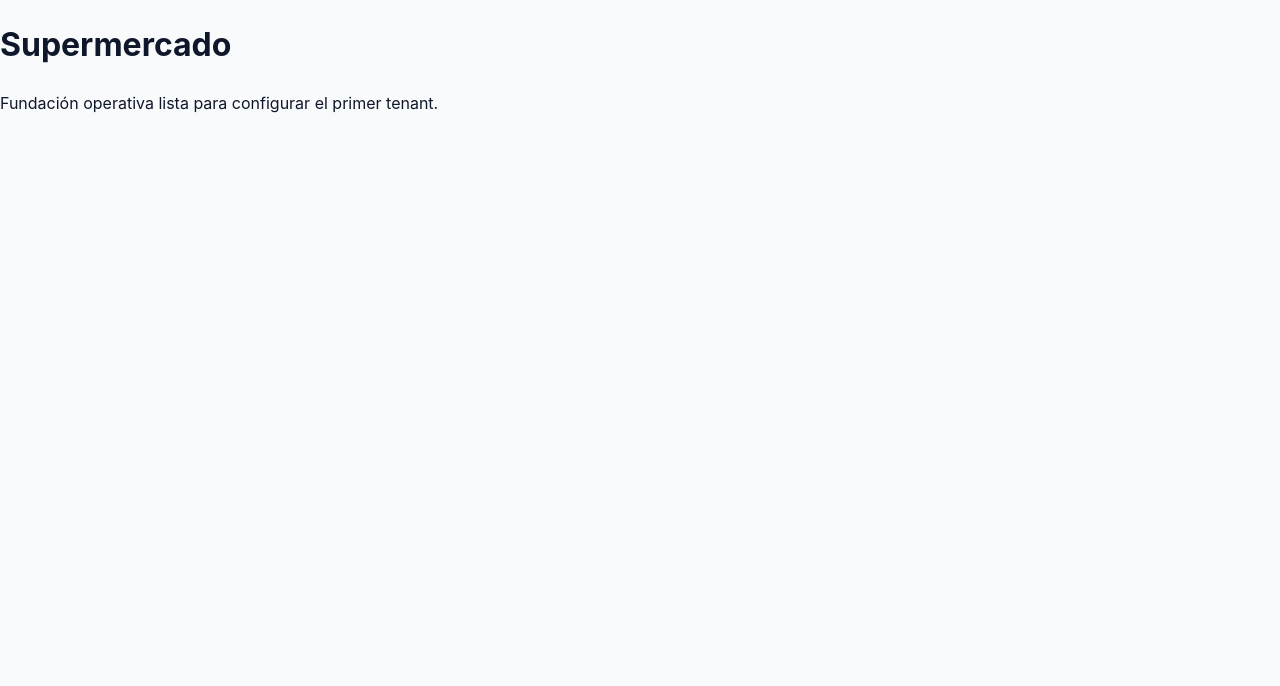
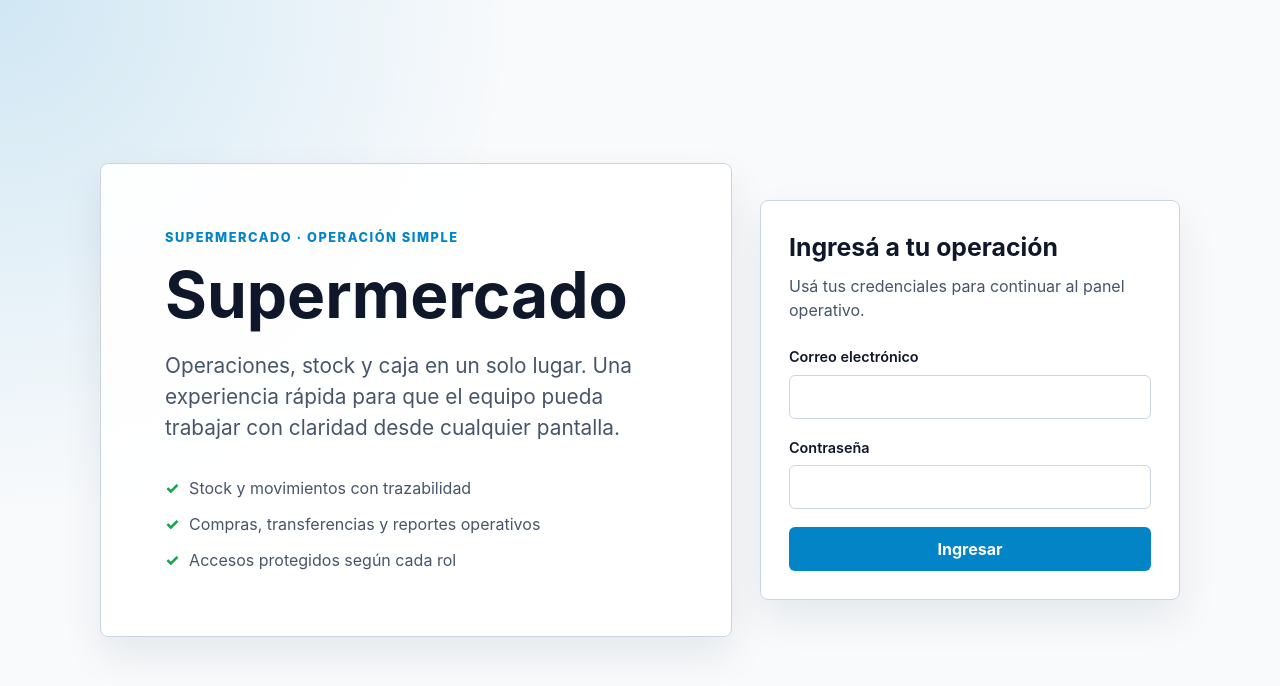
Before and after one commit to bialyLT/app-supermercado, a Next.js app: page / in a window 1280 px wide. Shown: the top 686 px of the page. Built offline with nearby package versions, Linux system fonts and the light colour scheme.

Commit message:
feat(auth): add login landing experience

```diff
--- /dev/null
+++ b/app/page.module.css
@@ -0,0 +1,110 @@
+.page {
+  min-height: 100vh;
+  display: grid;
+  place-items: center;
+  padding: 32px 20px;
+  background:
+    radial-gradient(circle at top left, rgba(2, 132, 199, 0.16), transparent 34%),
+    var(--color-bg, #f8fafc);
+}
+
+.shell {
+  width: min(1080px, 100%);
+  display: grid;
+  grid-template-columns: minmax(0, 1.2fr) minmax(320px, 420px);
+  gap: 28px;
+  align-items: stretch;
+}
+
+.hero,
+.loginCard {
+  border: 1px solid var(--color-border, #cbd5e1);
+  border-radius: var(--radius-lg, 8px);
+  background: rgba(255, 255, 255, 0.94);
+  box-shadow: 0 18px 40px rgba(15, 23, 42, 0.08);
+}
+
+.hero {
+  display: flex;
+  flex-direction: column;
+  justify-content: center;
+  padding: clamp(28px, 6vw, 64px);
+}
+
+.eyebrow {
+  margin: 0 0 14px;
+  color: var(--color-primary, #0284c7);
+  font-size: 0.8rem;
+  font-weight: 800;
+  letter-spacing: 0.12em;
+  text-transform: uppercase;
+}
+
+.title {
+  margin: 0;
+  color: var(--color-text, #0f172a);
+  font-size: clamp(2.2rem, 5vw, 4.5rem);
+  line-height: 1.04;
+}
+
+.description {
+  max-width: 600px;
+  margin: 22px 0 0;
+  color: var(--color-text-muted, #475569);
+  font-size: clamp(1.05rem, 2vw, 1.3rem);
+}
+
+.features {
+  display: grid;
+  gap: 12px;
+  margin: 32px 0 0;
+  padding: 0;
+  list-style: none;
+}
+
+.features li {
+  display: flex;
+  gap: 10px;
+  align-items: center;
+  color: var(--color-text-muted, #475569);
+}
+
+.features li::before {
+  content: "✓";
+  color: var(--color-success, #16a34a);
+  font-weight: 800;
+}
+
+.loginCard {
+  align-self: center;
+  padding: 28px;
+}
+
+.loginTitle {
+  margin: 0 0 8px;
+  color: var(--color-text, #0f172a);
+  font-size: 1.55rem;
+}
+
+.loginDescription {
+  margin: 0 0 24px;
+  color: var(--color-text-muted, #475569);
+}
+
+@media (max-width: 760px) {
+  .page {
+    padding: 20px 14px;
+  }
+
+  .shell {
+    grid-template-columns: 1fr;
+  }
+
+  .hero {
+    padding: 28px 24px;
+  }
+
+  .loginCard {
+    padding: 24px;
+  }
+}
--- a/app/page.tsx
+++ b/app/page.tsx
@@ -1,8 +1,32 @@
+import LoginForm from "../components/auth/login-form";
+import styles from "./page.module.css";
+
 export default function HomePage() {
   return (
-    <main>
-      <h1>Supermercado</h1>
-      <p>Fundación operativa lista para configurar el primer tenant.</p>
+    <main className={styles.page}>
+      <div className={styles.shell}>
+        <section className={styles.hero} aria-labelledby="welcome-title">
+          <p className={styles.eyebrow}>Supermercado · operación simple</p>
+          <h1 className={styles.title} id="welcome-title">Supermercado</h1>
+          <p className={styles.description}>
+            Operaciones, stock y caja en un solo lugar. Una experiencia rápida para
+            que el equipo pueda trabajar con claridad desde cualquier pantalla.
+          </p>
+          <ul className={styles.features}>
+            <li>Stock y movimientos con trazabilidad</li>
+            <li>Compras, transferencias y reportes operativos</li>
+            <li>Accesos protegidos según cada rol</li>
+          </ul>
+        </section>
+
+        <section className={styles.loginCard} aria-labelledby="login-title">
+          <h2 className={styles.loginTitle} id="login-title">Ingresá a tu operación</h2>
+          <p className={styles.loginDescription}>
+            Usá tus credenciales para continuar al panel operativo.
+          </p>
+          <LoginForm />
+        </section>
+      </div>
     </main>
   );
 }
--- /dev/null
+++ b/components/auth/login-form.module.css
@@ -0,0 +1,53 @@
+.form {
+  display: grid;
+  gap: 18px;
+}
+
+.field {
+  display: grid;
+  gap: 7px;
+}
+
+.field label {
+  color: var(--color-text, #0f172a);
+  font-size: 0.9rem;
+  font-weight: 600;
+}
+
+.field input {
+  width: 100%;
+  border: 1px solid var(--color-border, #cbd5e1);
+  border-radius: var(--radius-md, 6px);
+  background: var(--color-surface, #ffffff);
+  color: var(--color-text, #0f172a);
+  padding: 10px 12px;
+}
+
+.submit {
+  width: 100%;
+  border: 0;
+  border-radius: var(--radius-md, 6px);
+  background: var(--color-primary, #0284c7);
+  color: var(--color-primary-contrast, #ffffff);
+  cursor: pointer;
+  font-weight: 700;
+  padding: 11px 16px;
+}
+
+.submit:hover:not(:disabled) {
+  background: var(--color-primary-hover, #0369a1);
+}
+
+.submit:disabled {
+  cursor: wait;
+  opacity: 0.7;
+}
+
+.error {
+  margin: 0;
+  border: 1px solid var(--color-danger-border, #fecaca);
+  border-radius: var(--radius-md, 6px);
+  background: var(--color-danger-bg, #fef2f2);
+  color: var(--color-danger, #dc2626);
+  padding: 10px 12px;
+}
--- /dev/null
+++ b/components/auth/login-form.tsx
@@ -0,0 +1,83 @@
+"use client";
+
+import { FormEvent, useState } from "react";
+import { useRouter } from "next/navigation";
+import styles from "./login-form.module.css";
+
+type SignInResponse = {
+  readonly error?: string;
+  readonly message?: string;
+};
+
+export default function LoginForm() {
+  const router = useRouter();
+  const [email, setEmail] = useState("");
+  const [password, setPassword] = useState("");
+  const [error, setError] = useState("");
+  const [isSubmitting, setIsSubmitting] = useState(false);
+
+  async function handleSubmit(event: FormEvent<HTMLFormElement>) {
+    event.preventDefault();
+    setError("");
+    setIsSubmitting(true);
+
+    try {
+      const response = await fetch("/api/auth/sign-in/email", {
+        method: "POST",
+        headers: { "content-type": "application/json", origin: window.location.origin },
+        body: JSON.stringify({ email: email.trim(), password }),
+      });
+      const data = (await response.json().catch(() => ({}))) as SignInResponse;
+
+      if (!response.ok) {
+        setError(
+          response.status === 429
+            ? "Demasiados intentos. Esperá unos minutos y volvé a probar."
+            : "No pudimos iniciar sesión. Revisá tu correo y contraseña.",
+        );
+        return;
+      }
+
+      void data;
+      router.push("/admin");
+      router.refresh();
+    } catch {
+      setError("No pudimos conectar con el sistema. Revisá tu conexión e intentá nuevamente.");
+    } finally {
+      setIsSubmitting(false);
+    }
+  }
+
+  return (
+    <form className={styles.form} onSubmit={handleSubmit} aria-label="Inicio de sesión">
+      <div className={styles.field}>
+        <label htmlFor="login-email">Correo electrónico</label>
+        <input
+          id="login-email"
+          name="email"
+          type="email"
+          autoComplete="email"
+          value={email}
+          onChange={(event) => setEmail(event.target.value)}
+          required
+        />
+      </div>
+      <div className={styles.field}>
+        <label htmlFor="login-password">Contraseña</label>
+        <input
+          id="login-password"
+          name="password"
+          type="password"
+          autoComplete="current-password"
+          value={password}
+          onChange={(event) => setPassword(event.target.value)}
+          required
+        />
+      </div>
+      {error && <p className={styles.error} role="alert">{error}</p>}
+      <button className={styles.submit} type="submit" disabled={isSubmitting}>
+        {isSubmitting ? "Ingresando…" : "Ingresar"}
+      </button>
+    </form>
+  );
+}
```
Also changed, not shown: odd/tasks/login-initial-dashboard.md (added, +21 -0 lines), 1 other file (tests, documents, lock files or other folders).
